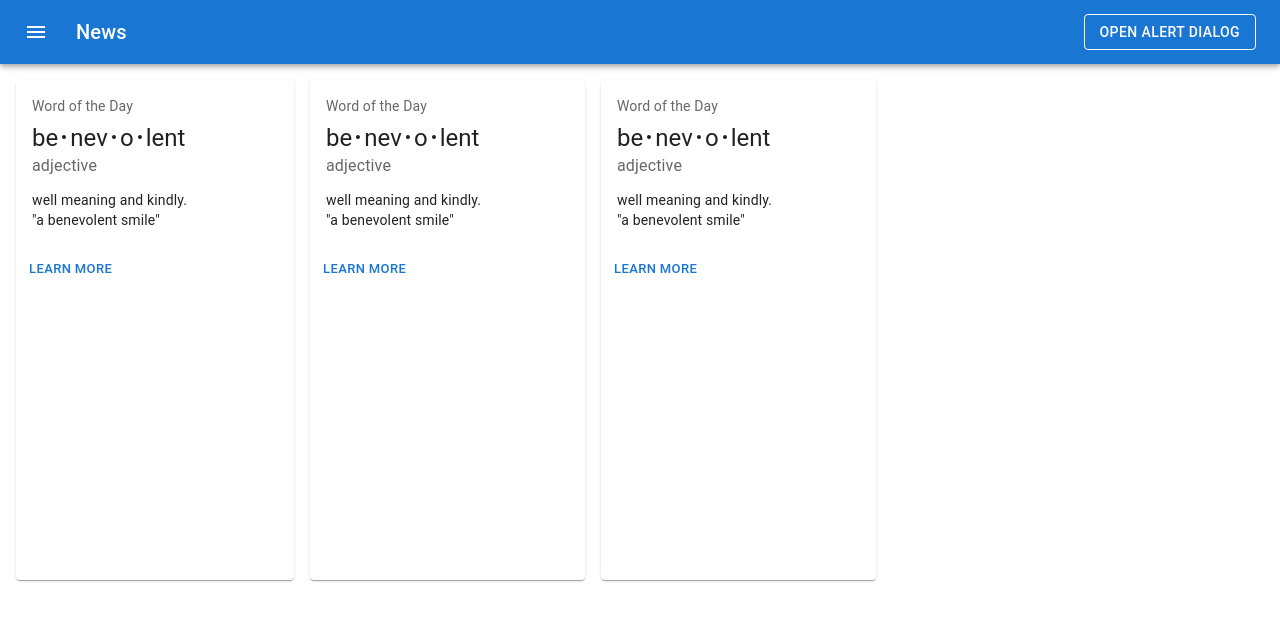
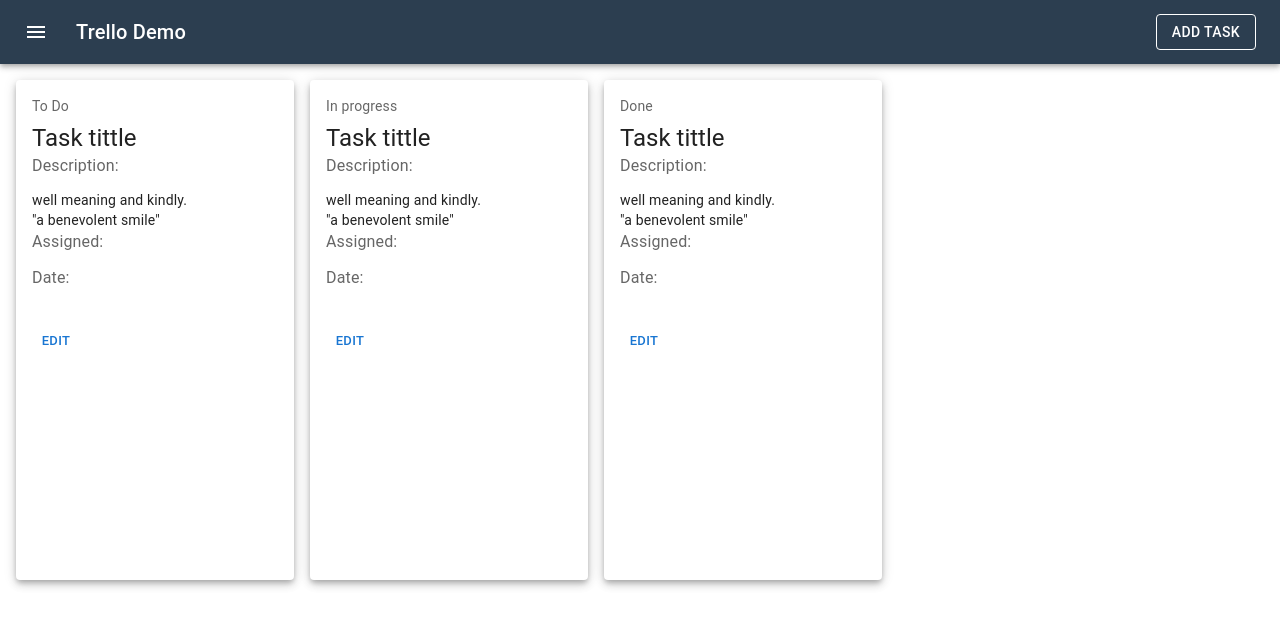
Before and after one commit to Usernamek-dot/M3U2TrelloApp-usernamekdot, a React (Create React App) app in the folder my-app/: page / in a window 1280 px wide. Shown: the top 626 px of the page. Built offline with nearby package versions, Linux system fonts and the light colour scheme.

Commit message:
Static fron-end v.1

```diff
--- a/my-app/src/components/AddForm/index.js
+++ b/my-app/src/components/AddForm/index.js
@@ -5,6 +5,7 @@
 import DialogContent from "@mui/material/DialogContent";
 import DialogContentText from "@mui/material/DialogContentText";
 import DialogTitle from "@mui/material/DialogTitle";
+import TextField from "@mui/material/TextField"
 
 export default function AlertDialog() {
   const [open, setOpen] = React.useState(false);
@@ -20,7 +21,7 @@
   return (
     <div>
       <Button variant="outlined" onClick={handleClickOpen} color="inherit">
-        Open alert dialog
+        Add task
       </Button>
       <Dialog
         open={open}
@@ -29,18 +30,26 @@
         aria-describedby="alert-dialog-description"
       >
         <DialogTitle id="alert-dialog-title">
-          {"Use Google's location service?"}
+          {"Tarea #1"}
         </DialogTitle>
         <DialogContent>
           <DialogContentText id="alert-dialog-description">
-            Let Google help apps determine location. This means sending
-            anonymous location data to Google, even when no apps are running.
+            You can type here the details of the task.
           </DialogContentText>
+          <TextField
+            autoFocus
+            margin="dense"
+            id="description"
+            label="Description"
+            type="text"
+            fullWidth
+            variant="standard"
+          />
         </DialogContent>
         <DialogActions>
-          <Button onClick={handleClose}>Disagree</Button>
+          <Button onClick={handleClose}>Cancel</Button>
           <Button onClick={handleClose} autoFocus>
-            Agree
+            Add
           </Button>
         </DialogActions>
       </Dialog>
--- a/my-app/src/components/AppBar/index.js
+++ b/my-app/src/components/AppBar/index.js
@@ -4,26 +4,17 @@
 import Toolbar from "@mui/material/Toolbar";
 import Typography from "@mui/material/Typography";
 import IconButton from "@mui/material/IconButton";
-import MenuIcon from "@mui/icons-material/Menu";
-import { makeStyles } from "@mui/styles";
-import CssBaseline from "@mui/material/CssBaseline";
+import MenuIcon from "@mui/icons-material/Menu";import CssBaseline from "@mui/material/CssBaseline";
 import AlertDialog from "../AddForm";
 
-const useStyles = makeStyles({
-  root: {
-    backgroundColor: "#130f40",
-    margin: 0
-  }
-});
 
 export default function ButtonAppBar() {
-  const classes = useStyles();
 
   return (
     <>
       <CssBaseline />
       <Box sx={{ flexGrow: 1 }}>
-        <AppBar position="static" className={classes.root}>
+        <AppBar position="static" style={{backgroundColor:"#2c3e50"}}  >
           <Toolbar>
             <IconButton
               size="large"
@@ -35,7 +26,7 @@
               <MenuIcon />
             </IconButton>
             <Typography variant="h6" component="div" sx={{ flexGrow: 1 }}>
-              News
+              Trello Demo
             </Typography>
             <AlertDialog />
           </Toolbar>
--- a/my-app/src/components/Card/index.js
+++ b/my-app/src/components/Card/index.js
@@ -7,100 +7,112 @@
 import Typography from "@mui/material/Typography";
 import { Grid } from "@mui/material";
 
-const bull = (
-  <Box
-    component="span"
-    sx={{ display: "inline-block", mx: "2px", transform: "scale(0.8)" }}
-  >
-    •
-  </Box>
-);
 
 export default function CardTemplate() {
   return (
     <>
       <Grid container spacing={2} sx={{ margin: 0 }}>
         <Grid item>
-          <Card sx={{ minWidth: 278, minHeight: 500 }}>
+          <Card sx={{ minWidth: 278, minHeight: 500, boxShadow: 5 }}>
             <CardContent>
               <Typography
                 sx={{ fontSize: 14 }}
                 color="text.secondary"
                 gutterBottom
               >
-                Word of the Day
+                To Do
               </Typography>
               <Typography variant="h5" component="div">
-                be{bull}nev{bull}o{bull}lent
+               Task tittle
               </Typography>
               <Typography sx={{ mb: 1.5 }} color="text.secondary">
-                adjective
+                Description:
               </Typography>
               <Typography variant="body2">
                 well meaning and kindly.
                 <br />
                 {'"a benevolent smile"'}
               </Typography>
+              <Typography sx={{ mb: 1.5 }} color="text.secondary">
+                Assigned:
+              </Typography>
+              <Typography sx={{ mb: 1.5 }} color="text.secondary">
+                Date:
+              </Typography>
             </CardContent>
             <CardActions>
-              <Button size="small">Learn More</Button>
+              <Button size="small">Edit</Button>
             </CardActions>
           </Card>
         </Grid>
         <Grid item>
-          <Card sx={{ minWidth: 275, minHeight: 500 }}>
+          <Card sx={{ minWidth: 278, minHeight: 500,boxShadow: 5 }}>
             <CardContent>
               <Typography
                 sx={{ fontSize: 14 }}
                 color="text.secondary"
                 gutterBottom
               >
-                Word of the Day
+                In progress
               </Typography>
               <Typography variant="h5" component="div">
-                be{bull}nev{bull}o{bull}lent
+               Task tittle
               </Typography>
               <Typography sx={{ mb: 1.5 }} color="text.secondary">
-                adjective
+                Description:
               </Typography>
               <Typography variant="body2">
                 well meaning and kindly.
                 <br />
                 {'"a benevolent smile"'}
               </Typography>
+              <Typography sx={{ mb: 1.5 }} color="text.secondary">
+                Assigned:
+              </Typography>
+              <Typography sx={{ mb: 1.5 }} color="text.secondary">
+                Date:
+              </Typography>
             </CardContent>
             <CardActions>
-              <Button size="small">Learn More</Button>
+              <Button size="small">Edit</Button>
             </CardActions>
           </Card>
         </Grid>
         <Grid item>
-          <Card sx={{ minWidth: 275, minHeight: 500 }}>
+          <Card sx={{ minWidth: 278, minHeight: 500,boxShadow: 5 }}>
             <CardContent>
               <Typography
                 sx={{ fontSize: 14 }}
                 color="text.secondary"
                 gutterBottom
               >
-                Word of the Day
+                Done
               </Typography>
               <Typography variant="h5" component="div">
-                be{bull}nev{bull}o{bull}lent
+               Task tittle
               </Typography>
               <Typography sx={{ mb: 1.5 }} color="text.secondary">
-                adjective
+                Description:
               </Typography>
               <Typography variant="body2">
                 well meaning and kindly.
                 <br />
                 {'"a benevolent smile"'}
               </Typography>
+              <Typography sx={{ mb: 1.5 }} color="text.secondary">
+                Assigned:
+              </Typography>
+              <Typography sx={{ mb: 1.5 }} color="text.secondary">
+                Date:
+              </Typography>
             </CardContent>
             <CardActions>
-              <Button size="small">Learn More</Button>
+              <Button size="small">Edit</Button>
             </CardActions>
           </Card>
         </Grid>
+
+
       </Grid>
     </>
   );
```
